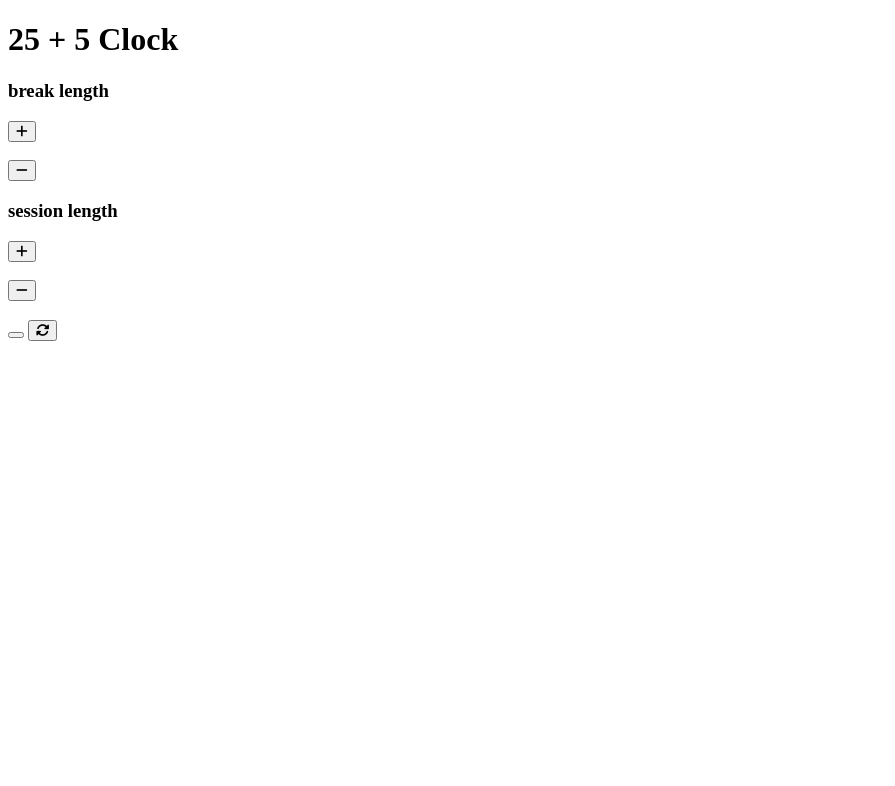
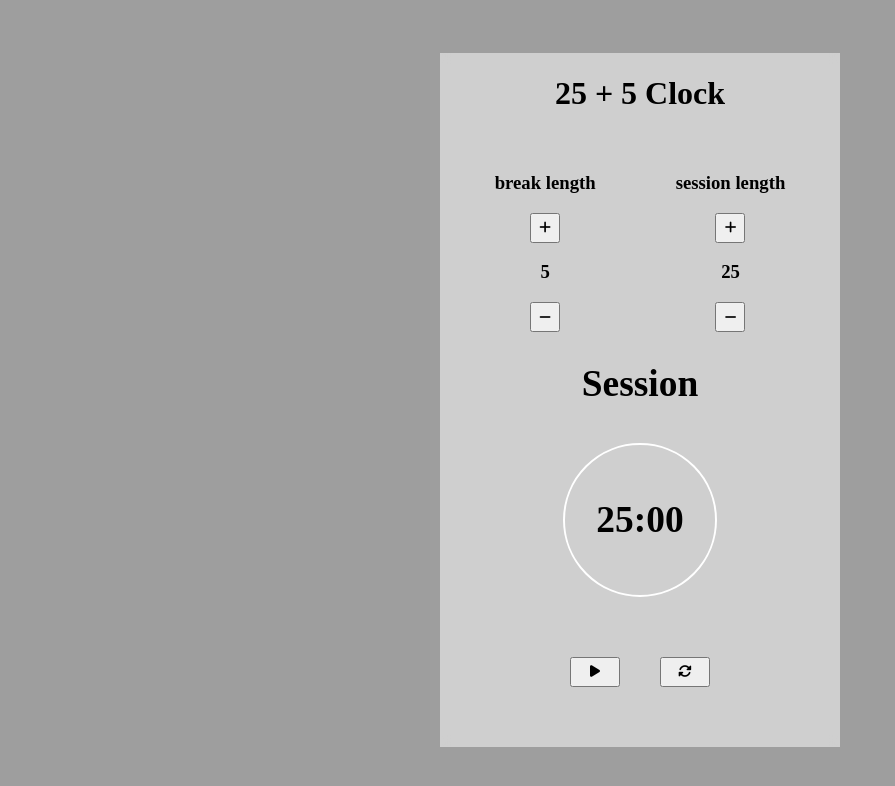
Before and after one commit to gband85/pomodoro-clock, a plain HTML site: page index.html in a window 1280 px wide. Shown: the whole page, without its empty margins (0-895 px from the left). Drawn offline with Linux system fonts and the light colour scheme; the site is published under a folder, as on GitHub Pages, so addresses that start at the root find nothing.

Commit message:
revert media links

```diff
--- a/index.html
+++ b/index.html
@@ -3,7 +3,7 @@
 <head>
     <meta charset="UTF-8">
     <meta name="viewport" content="width=device-width, initial-scale=1.0">
-    <link rel="stylesheet" href="/pomodoro-clock/style.css">
+    <link rel="stylesheet" href="style.css">
     <title>Document</title>
 </head>
 <body>
@@ -52,12 +52,12 @@
 
         </div>
          <audio id="beep">
-                <source src="/pomodoro-clock/alarm.mp3" type="audio/mpeg">
+                <source src="alarm.mp3" type="audio/mpeg">
             </audio>
         <!-- </div> -->
     </div>
         <script src="https://kit.fontawesome.com/e7fc420814.js" crossorigin="anonymous"></script>
-    <script src="/pomodoro-clock/script.js"></script>
+    <script src="script.js"></script>
     <!-- <script src="bundle.js"></script> -->
 </body>
 </html>
```
